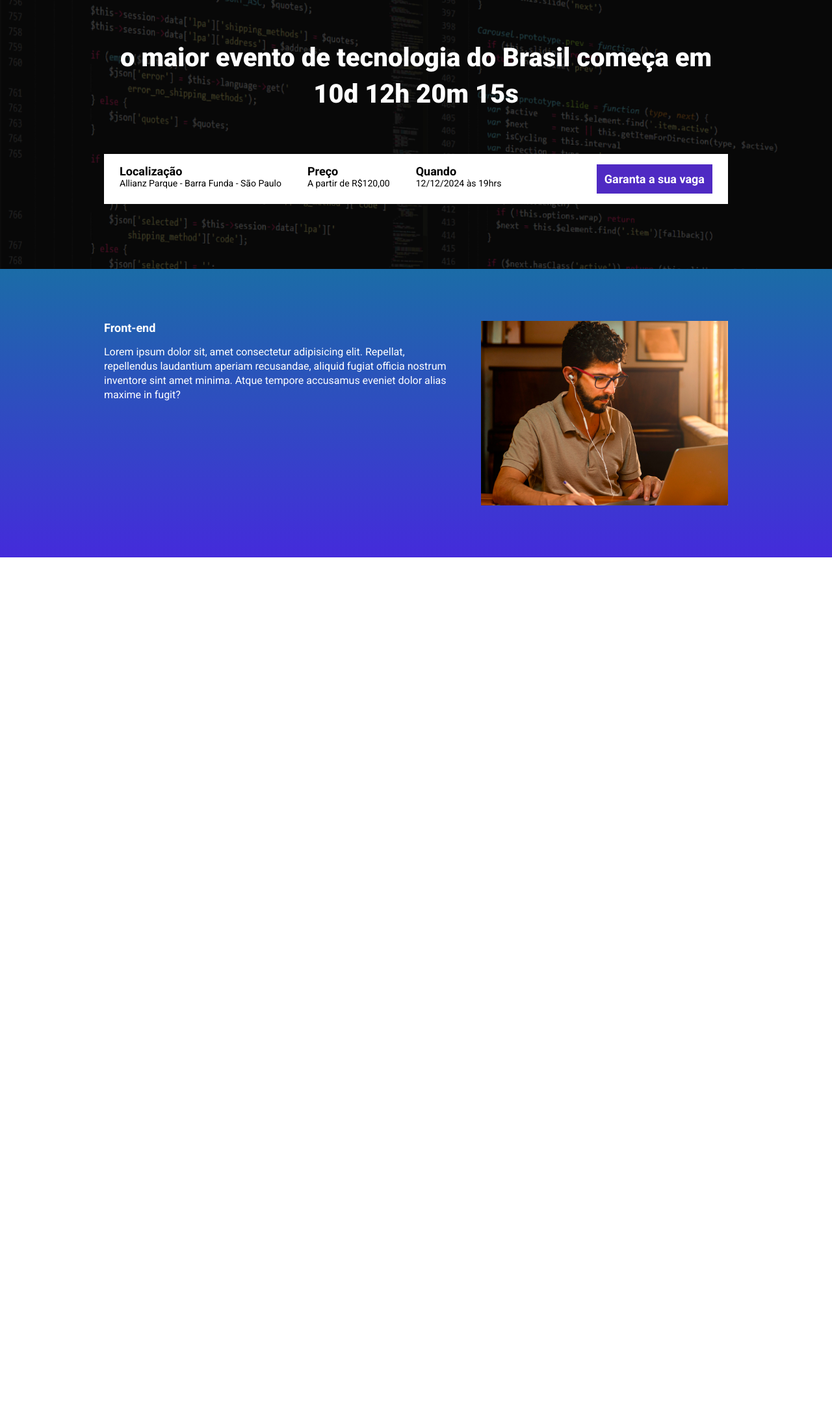
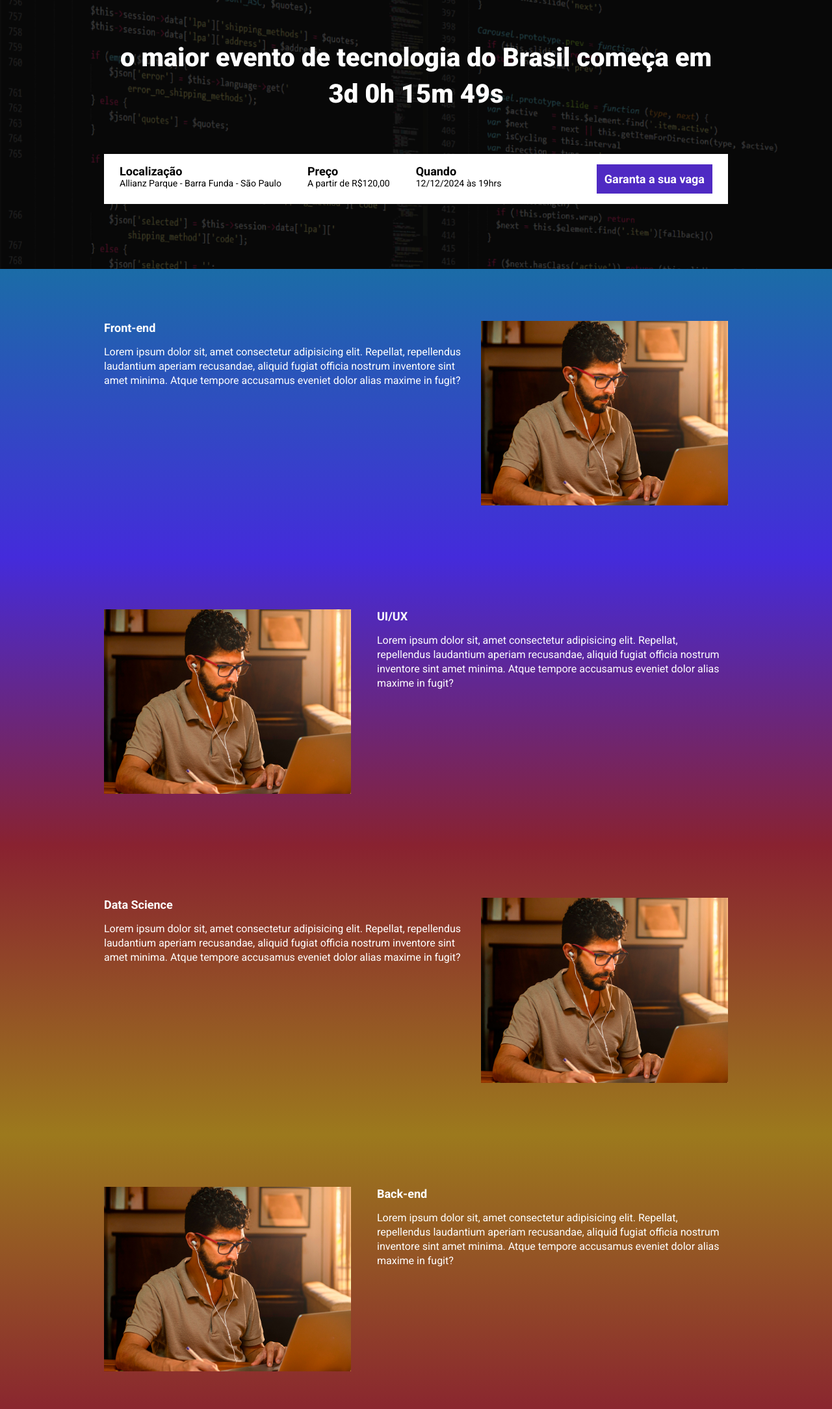
Before and after one commit to enzonagasava/ebac-talks, a website built with Parcel: page src/index.html in a window 1280 px wide. Shown: the part 147-2316 px from the top of the page at 65% size. Before the commit the page ends 1005 px from the top, so only its background shows below. Built offline with nearby package versions, Linux system fonts and the light colour scheme.

Commit message:
adicionando a contagem regressiva

```diff
--- a/package.json
+++ b/package.json
@@ -2,9 +2,9 @@
   "name": "landing-page-site-de-evento",
   "version": "1.0.0",
   "description": "",
-  "main": "index.js",
   "scripts": {
     "dev": "parcel src/index.html src/styles/main.scss src/scripts/main.js --no-cache",
+    "build": "parcel build src/index.html",
     "test": "echo \"Error: no test specified\" && exit 1"
   },
   "keywords": [],
--- a/src/index.html
+++ b/src/index.html
@@ -8,13 +8,14 @@
     <link rel="preconnect" href="https://fonts.gstatic.com" crossorigin>
     <link href="https://fonts.googleapis.com/css2?family=Roboto:ital,wght@0,100;0,300;0,400;0,500;0,700;0,900;1,100;1,300;1,400;1,500;1,700;1,900&display=swap" rel="stylesheet">
     <link rel="stylesheet" href="./styles/main.scss">
+    <link rel="stylesheet" href="https://unpkg.com/aos@next/dist/aos.css" />
 </head>
 <body>
     <header class="hero">
         <div class="container">
             <img class="hero__logo" src="./images/ebac_logo.svg" alt="EBAC">
             <p class="hero__text">
-                o maior evento de tecnologia do Brasil começa em 10d 12h 20m 15s
+                o maior evento de tecnologia do Brasil começa em <span id="contador"></span>
             </p>
             <div class="infos-bar">
                 <ul class="infos-bar__infos">
@@ -38,8 +39,8 @@
         </div>
     </header>
 
-    <section class="event">
-        <div class="container">
+    <section class="event event--frontend" >
+        <div class="container" data-aos="fade-right">
             <div class="event__details">
                 <h2 class="event__details__title">Front-end</h2>
                 <p class="event__details__description">Lorem ipsum dolor sit, amet consectetur adipisicing elit. Repellat, repellendus laudantium aperiam recusandae, aliquid fugiat officia nostrum inventore sint amet minima. Atque tempore accusamus eveniet dolor alias maxime in fugit?</p>
@@ -47,6 +48,34 @@
             <img class="event__images" src="./images/frontend.png" alt="Front-end">
         </div>
     </section>
+    <section class="event event--ui-ux event--image-left" >
+        <div class="container" data-aos="fade-left">
+            <div class="event__details">
+                <h2 class="event__details__title">UI/UX</h2>
+                <p class="event__details__description">Lorem ipsum dolor sit, amet consectetur adipisicing elit. Repellat, repellendus laudantium aperiam recusandae, aliquid fugiat officia nostrum inventore sint amet minima. Atque tempore accusamus eveniet dolor alias maxime in fugit?</p>
+            </div>
+            <img class="event__images" src="./images/frontend.png" alt="Front-end">
+        </div>
+    </section>
+    <section class="event event--data-science">
+        <div class="container" data-aos="fade-right">
+            <div class="event__details">
+                <h2 class="event__details__title">Data Science</h2>
+                <p class="event__details__description">Lorem ipsum dolor sit, amet consectetur adipisicing elit. Repellat, repellendus laudantium aperiam recusandae, aliquid fugiat officia nostrum inventore sint amet minima. Atque tempore accusamus eveniet dolor alias maxime in fugit?</p>
+            </div>
+            <img class="event__images" src="./images/frontend.png" alt="Front-end">
+        </div>
+    </section>
+    <section class="event event--backend event--image-left">
+        <div class="container" data-aos="fade-left">
+            <div class="event__details">
+                <h2 class="event__details__title">Back-end</h2>
+                <p class="event__details__description">Lorem ipsum dolor sit, amet consectetur adipisicing elit. Repellat, repellendus laudantium aperiam recusandae, aliquid fugiat officia nostrum inventore sint amet minima. Atque tempore accusamus eveniet dolor alias maxime in fugit?</p>
+            </div>
+            <img class="event__images" src="./images/frontend.png" alt="Front-end">
+        </div>
+    </section>
+    <script src="https://unpkg.com/aos@next/dist/aos.js"></script>
     <script src="./scripts/main.js"></script>
 </body>
 </html>
--- a/src/scripts/main.js
+++ b/src/scripts/main.js
@@ -0,0 +1,27 @@
+AOS.init();
+
+const dataDoEvento = new Date('Aug 24, 2024 19:00:00');
+const timeStampDoEvento = dataDoEvento.getTime();
+
+const contaAsHoras = setInterval(function(){
+    const agora = new Date();
+    const timeStampAtual = agora.getTime();
+
+    const distanciaAteOEvento = timeStampDoEvento - timeStampAtual;
+
+    const diaEmMs = 1000 * 60 * 60 * 24;
+    const horaEmMs = 1000 * 60 * 60;
+    const minutoEmMs = 1000 * 60;
+
+    const diasAteOEvento = Math.floor(distanciaAteOEvento / diaEmMs)
+    const horasAteOEvento = Math.floor((distanciaAteOEvento % diaEmMs) /horaEmMs)
+    const minutosAteOEvento = Math.floor((distanciaAteOEvento % horaEmMs) / minutoEmMs);
+    const segundosAteOEvento = Math.floor((distanciaAteOEvento % minutoEmMs) / 1000)
+
+    document.getElementById('contador').innerHTML = `${diasAteOEvento}d ${horasAteOEvento}h ${minutosAteOEvento}m ${segundosAteOEvento}s`
+
+    if (distanciaAteOEvento < 0){
+        clearInterval(contaAsHoras);
+        document.getElementById('contador').innerHTML = `Evento expirado`
+    }
+},1000)
--- a/src/styles/_hero.scss
+++ b/src/styles/_hero.scss
@@ -1,3 +1,5 @@
+@use 'variables';
+
 .hero{
     padding-top: 64px;
     padding-bottom: 100px;
@@ -16,7 +18,7 @@
         left: 0;
         width: 100%;
         height: 100%;
-        background-color: #000;
+        background-color: variables.$secundaryTextColor;
         content: '';
         opacity: 0.7;
     }
--- /dev/null
+++ b/src/styles/_variables.scss
@@ -0,0 +1,8 @@
+$textColor:#fff;
+$secundaryTextColor:#000;
+
+$blue1: #1b6ca7;
+$blue2: #442bdb;
+$pink: #892230;
+$yellow: #9c791d;
+$purple: #4f2ac3;
--- a/src/styles/components/_buttons.scss
+++ b/src/styles/components/_buttons.scss
@@ -1,3 +1,5 @@
+@use '../variables';
+
 .button{
     padding: 12px;
     font-size: 18px;
@@ -8,7 +10,7 @@
 
     &--primary{
         color: #fff;
-        background-color: #4f2ac3;
+        background-color: variables.$purple;
     }
 
     @media (max-width:640px){
--- a/src/styles/components/_event.scss
+++ b/src/styles/components/_event.scss
@@ -1,6 +1,32 @@
+@use '../variables';
+
+
 .event{
     padding: 80px 0;
-    background-image: linear-gradient(#1b6ca7, #442bdb);
+
+    &--frontend{
+        background-image: linear-gradient(variables.$blue1, variables.$blue2);
+    }
+
+    &--ui-ux{
+        background-image: linear-gradient(variables.$blue2, variables.$pink);
+    }
+
+    &--data-science{
+        background-image: linear-gradient(variables.$pink, variables.$yellow);
+    }
+
+    &--backend{
+        background-image: linear-gradient(variables.$yellow, variables.$pink);
+    }
+
+    &--image-left{
+        .container{
+            flex-direction: row-reverse;
+            gap: 40px;
+        }
+    }
+
     .container{
         display: flex;
     }
@@ -10,7 +36,7 @@
     }
 
     &__details{
-        margin-right: 40px;
+
         &__title{
             font-size: 18px;
             font-weight: bold;
--- a/src/styles/components/_infos_bar.scss
+++ b/src/styles/components/_infos_bar.scss
@@ -1,6 +1,8 @@
+@use '../variables';
+
 .infos-bar{
     padding: 16px 24px;
-    background-color: #fff;
+    background-color: variables.$textColor;
     display: flex;
     justify-content: space-between;
 
@@ -10,10 +12,10 @@
 
         &__item{
             font-size: 14px;
-            color:#000;
+            color:variables.$secundaryTextColor;
 
             b{
-                color: #000;
+                color: variables.$secundaryTextColor;
                 font-size: 18px;
                 display: block;
             }
--- a/src/styles/main.scss
+++ b/src/styles/main.scss
@@ -2,13 +2,14 @@
 @use 'components/infos_bar';
 @use 'components/buttons';
 @use 'components/event';
+@use 'variables';
 
 *{
     margin: 0;
     padding: 0;
     box-sizing: border-box;
     font-family: Roboto, sans-serif;
-    color: #fff;
+    color: variables.$textColor;
     list-style: none;
 }
 
```
